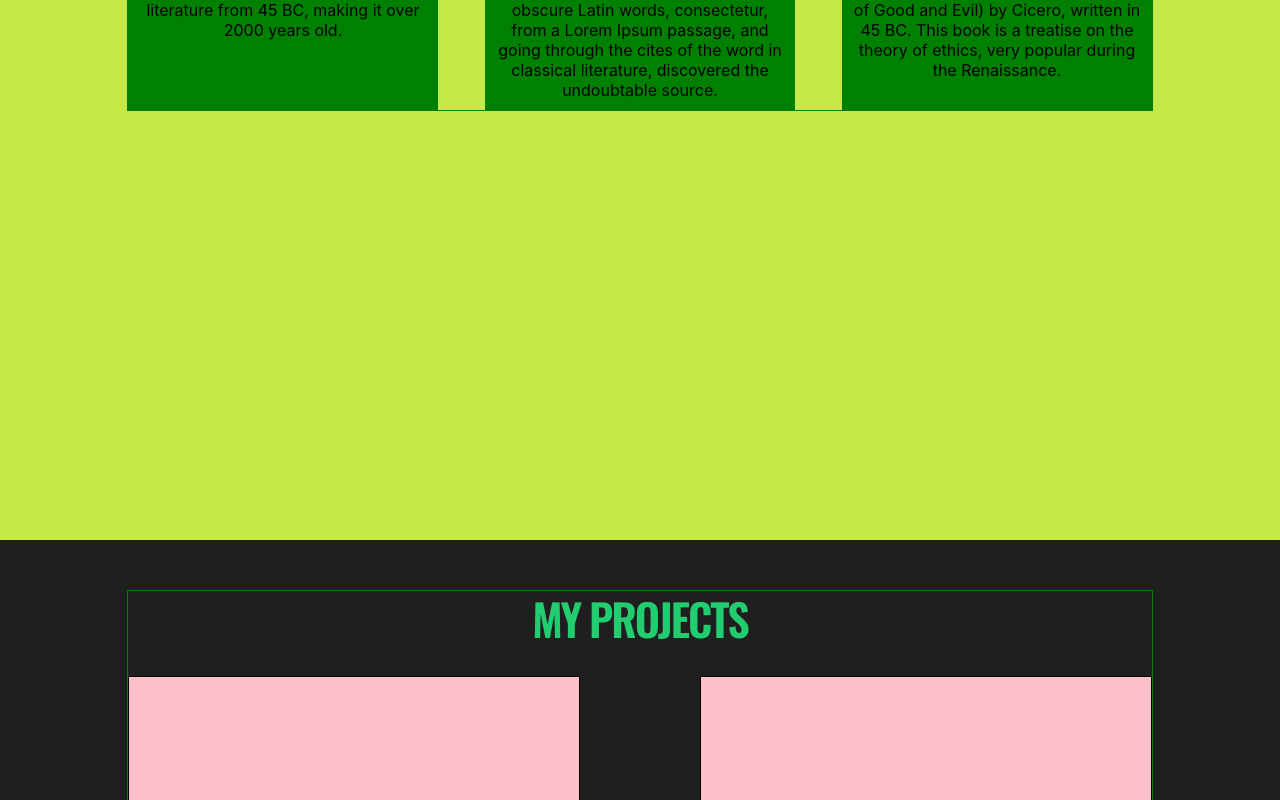
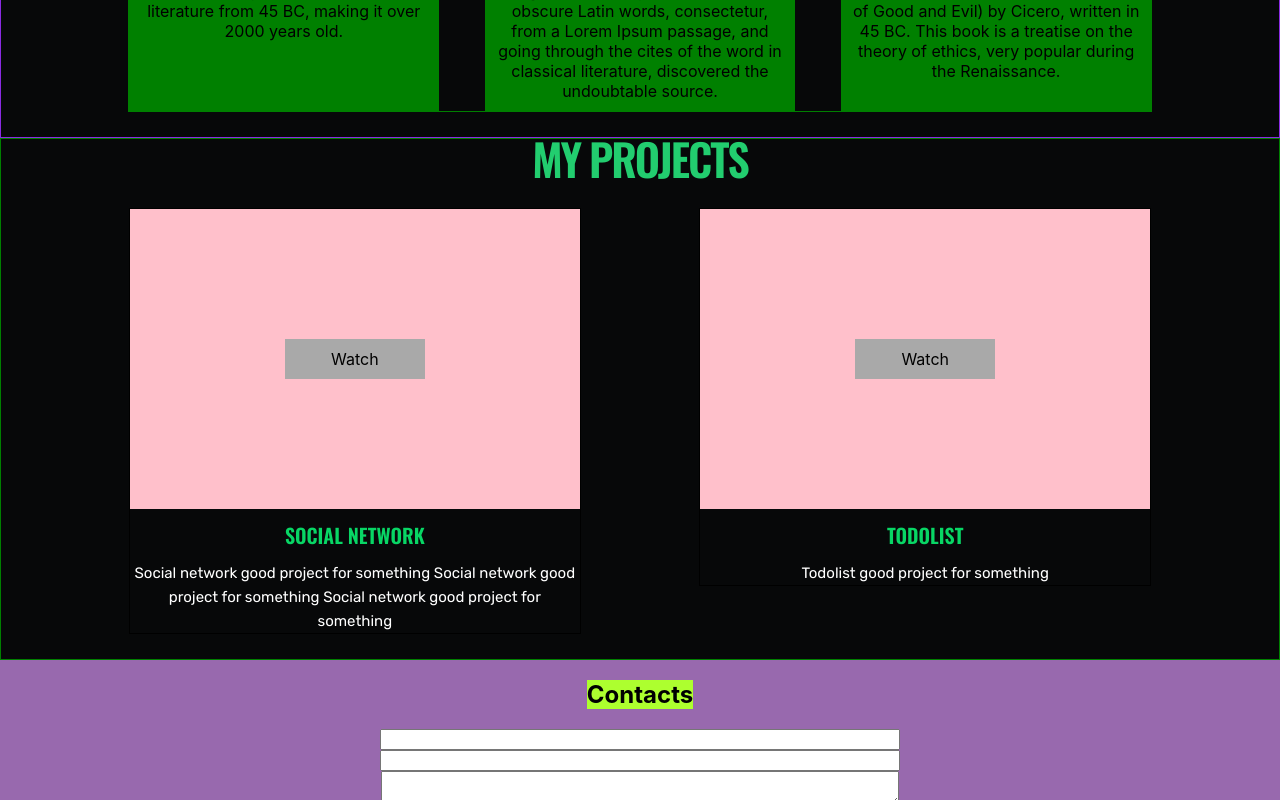
Before and after one commit to Normanar/portfolio, a React (Create React App) app: page / in a window 1280 px wide. Shown: the part 1140-1940 px from the top of the page. Built offline with nearby package versions, Linux system fonts and the light colour scheme.

Commit message:
Projects css

```diff
--- a/public/index.html
+++ b/public/index.html
@@ -17,7 +17,7 @@
     <link rel="manifest" href="%PUBLIC_URL%/manifest.json"/>
     <link rel="preconnect" href="https://fonts.googleapis.com">
     <link rel="preconnect" href="https://fonts.gstatic.com" crossorigin>
-    <link href="https://fonts.googleapis.com/css2?family=Oswald:wght@200;300;400;500;600;700&display=swap"
+    <link href="https://fonts.googleapis.com/css2?family=Oswald:wght@200;300;400;500;600;700&family=Rubik:wght@300;400;500;600;700&display=swap"
           rel="stylesheet">
     <!--
       Notice the use of %PUBLIC_URL% in the tags above.
--- /dev/null
+++ b/src/component/title/Title.js
@@ -0,0 +1,11 @@
+import React from "react";
+import style from "./Title.module.css"
+
+
+export function Title(props) {
+    return (
+        <div className={style.title}>
+            <h2>{props.text}</h2>
+        </div>
+    )
+}
--- /dev/null
+++ b/src/component/title/Title.module.css
@@ -0,0 +1,14 @@
+.title{
+    margin-bottom: 30px;
+}
+
+.title h2 {
+    font-family: 'Oswald', sans-serif;
+    font-size: 44px;
+    line-height: 39px;
+    text-transform: uppercase;
+    color: #22cd6f;
+    letter-spacing: -2px;
+    font-weight: 600;
+    margin: 0;
+}
--- a/src/my projects/MyProjects.jsx
+++ b/src/my projects/MyProjects.jsx
@@ -1,11 +1,12 @@
 import React from "react";
 import style from "./MyProjects.module.css"
 import {Project} from "./Project/Project";
+import {Title} from "../component/title/Title";
 
 const descriptionMyProjects = {
     socialNetwork : {
         title : "Social network",
-        description : "Social network good project for something"
+        description : "Social network good project for something Social network good project for something Social network good project for something"
     },
     toDoList : {
         title : "Todolist",
@@ -17,9 +18,10 @@ export function MyProjects() {
     return (
         <div className={style.projectsBlock}>
             <div className={style.projectsContainer}>
-                <div className={style.title}>
-                    <h2>My projects</h2>
-                </div>
+                {/*<div className={style.title}>*/}
+                {/*    <h2>My projects</h2>*/}
+                {/*</div>*/}
+                <Title text={"My projects"}/>
                 <div className={style.projects}>
                     <Project title = {descriptionMyProjects.socialNetwork.title}
                              description = {descriptionMyProjects.socialNetwork.description}
--- a/src/my projects/MyProjects.module.css
+++ b/src/my projects/MyProjects.module.css
@@ -1,7 +1,8 @@
 .projectsBlock {
     /*min-height: 100vh;*/
-    background-color: #1f1f20;
-    padding: 50px 0 50px 0;
+    background-color: #070809;
+    padding-bottom: 25px;
+    border: 1px solid green;
 }
 
 .projectsContainer {
@@ -12,30 +13,31 @@
     flex-direction: column;
     align-items: center;
     justify-content: flex-start;
-    border: 1px solid green;
+    /*border: 1px solid green;*/
 }
 
-.title{
-    /*background-color: gray;*/
-    margin-bottom: 30px;
-}
+/*.title{*/
+/*    !*background-color: gray;*!*/
+/*    margin-bottom: 30px;*/
+/*}*/
 
-.title h2 {
-    font-family: 'Oswald', sans-serif;
-    font-size: 44px;
-    line-height: 55px;
-    text-transform: uppercase;
-    color: #22cd6f;
-    letter-spacing: -2px;
-    font-weight: 600;
-    margin: 0;
-}
+/*.title h2 {*/
+/*    font-family: 'Oswald', sans-serif;*/
+/*    font-size: 44px;*/
+/*    line-height: 55px;*/
+/*    text-transform: uppercase;*/
+/*    color: #22cd6f;*/
+/*    letter-spacing: -2px;*/
+/*    font-weight: 600;*/
+/*    margin: 0;*/
+/*}*/
 
 .projects {
     width: 100%;
     display: flex;
     justify-content: space-between;
     flex-wrap: wrap;
+    align-items: flex-start;
 }
 
 @media screen and (max-width: 1129px) {
--- a/src/my projects/Project/Project.jsx
+++ b/src/my projects/Project/Project.jsx
@@ -8,8 +8,8 @@ export function Project (props) {
             <div className={style.imgContainer}>
                 <a className={style.button}>Watch</a>
             </div>
-            <span>{props.title}</span>
-            <span>{props.description}</span>
+            <h5 className={style.projectTitle}>{props.title}</h5>
+            <span className={style.description}>{props.description}</span>
         </div>
     )
 }
--- a/src/my projects/Project/Project.module.css
+++ b/src/my projects/Project/Project.module.css
@@ -1,12 +1,16 @@
 .projectBlock {
     border: 1px solid;
-    background-color: #ffaa00;
+    background-color: #070809;
     width: 450px;
     display: flex;
     flex-direction: column;
     align-items: center;
     text-align: center;
+    transition: all .5s;
+}
 
+.projectBlock:hover {
+    background-color: #131617;
 }
 
 .imgContainer {
@@ -26,3 +30,20 @@
     justify-content: center;
     align-items: center;
 }
+.projectTitle {
+    font-size: 20px;
+    text-transform: uppercase;
+    font-weight: 600;
+    color: #08d665;
+    margin: 12px 0;
+    line-height: 28px;
+    font-family: 'Oswald', sans-serif;
+}
+
+.description {
+    font-size: 15px;
+    color: #fff;
+    font-weight: 400;
+    line-height: 1.6;
+    font-family: 'Rubik', sans-serif;
+}
--- a/src/skills/Skills.jsx
+++ b/src/skills/Skills.jsx
@@ -1,6 +1,7 @@
 import React from "react";
 import style from "./Skills.module.css"
 import {SkillOne} from "./skill/SkillOne";
+import {Title} from "../component/title/Title";
 
 const description = {
     js: "Contrary to popular belief, Lorem Ipsum is not simply random text. It has roots in a piece of classical Latin literature from 45 BC, making it over 2000 years old.",
@@ -12,7 +13,8 @@ export function Skills() {
     return (
         <div className={style.skillsBlock}>
             <div className={style.skillsContainer}>
-                <h2 className={style.title}>Skills</h2>
+                {/*<h2 className={style.title}>Skills</h2>*/}
+                <Title text={"Skills"}/>
                 <div className={style.skills}>
                     <SkillOne title={'Js'}
                               description={description.js}/>
--- a/src/skills/Skills.module.css
+++ b/src/skills/Skills.module.css
@@ -1,6 +1,8 @@
 .skillsBlock {
-    min-height: 100vh;
-    background-color: #c6e947;
+    /*background-color: #c6e947;*/
+    padding-bottom: 25px;
+    background-color: #070809;
+    border: 1px solid blueviolet;
 }
 
 .skillsContainer {
```
Also changed, not shown: src/component/Title.js (deleted).
